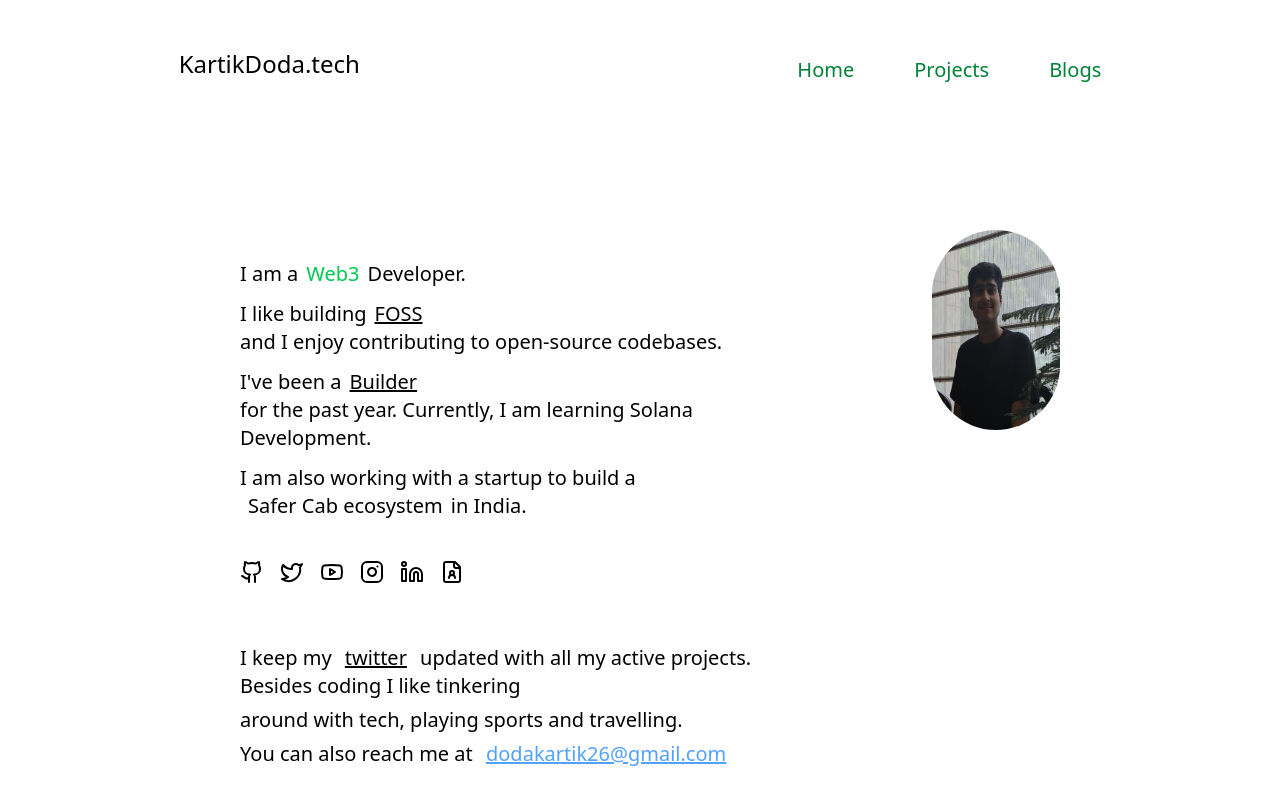
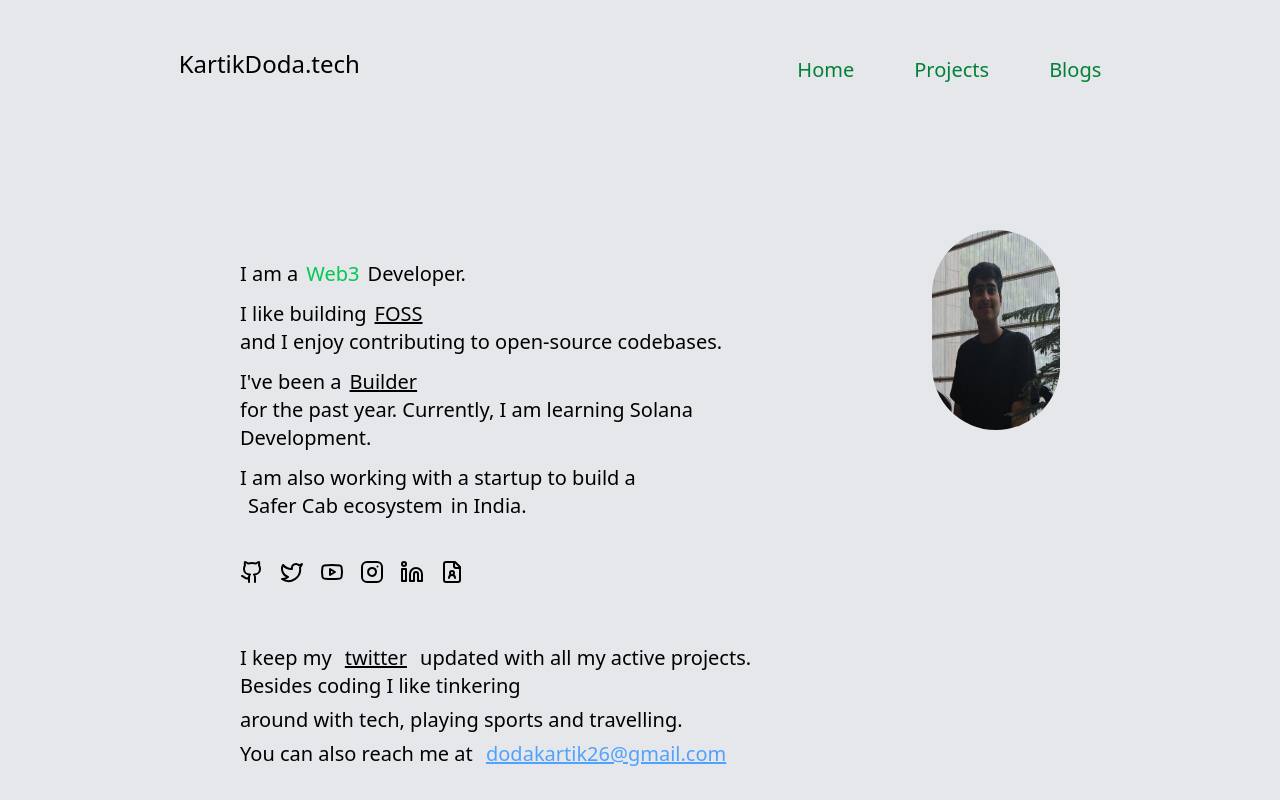
Before and after one commit to dodaa08/Next-Portfolio, a React (Vite) app: page / in a window 1280 px wide. Built offline with nearby package versions, Linux system fonts and the light colour scheme.

Commit message:
created a new portfolio

```diff
--- a/src/app/Landing.tsx
+++ b/src/app/Landing.tsx
@@ -19,7 +19,7 @@ const Landing= ()=>{
 
     return(
         <>
-         <div className="flex flex-col">
+         <div className="bg-gray-200 sm:h-screen flex flex-col">
             <Header />
             <div className="sm:ml-40 md:mr-40 md:flex md:justify-center md:mt-30  md:space-x-40">
                 {!showDp && (
```
